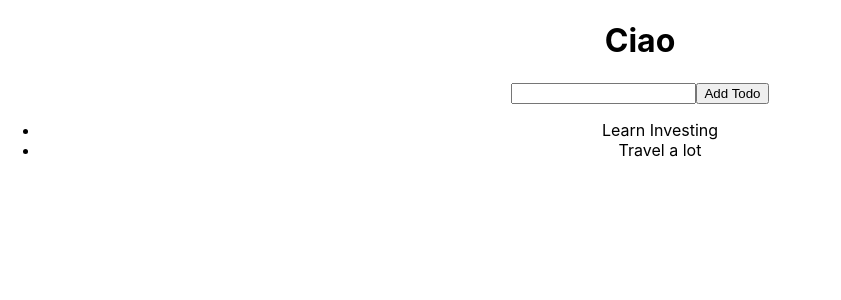
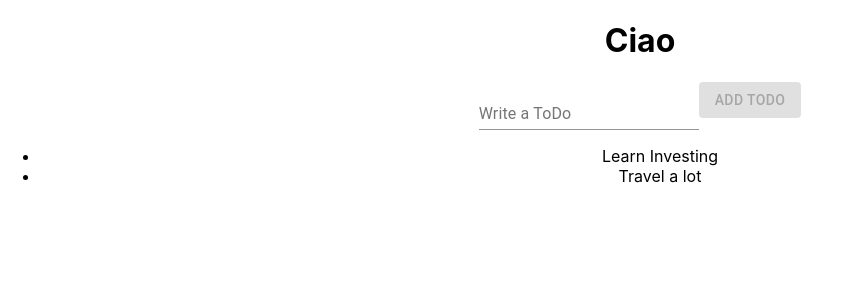
Before and after one commit to DevinP6lluste/ToDo-App, a React (Create React App) app: page / in a window 1280 px wide. Shown: the top 300 px of the page, without its empty margins (0-841 px from the left). Built offline with nearby package versions, Linux system fonts and the light colour scheme.

Commit message:
New icon, from control and todo component

```diff
--- a/package.json
+++ b/package.json
@@ -3,6 +3,7 @@
   "version": "0.1.0",
   "private": true,
   "dependencies": {
+    "@material-ui/core": "^4.11.0",
     "@testing-library/jest-dom": "^5.11.5",
     "@testing-library/react": "^11.1.0",
     "@testing-library/user-event": "^12.1.10",
--- a/src/App.js
+++ b/src/App.js
@@ -1,5 +1,7 @@
 import './App.css';
+import Todo from './Todo';
 import React, { useState } from 'react';
+import { Button, FormControl, Input, InputLabel } from '@material-ui/core';
 
 function App() {
   const [todos, setTodos] = useState(['Learn Investing', 'Travel a lot']);
@@ -15,13 +17,17 @@
     <div className="App">
      <h1>Ciao</h1>
      <form>
-      <input value={input} onChange={event => setInput(event.target.value)} />
-      <button type="submit" onClick={addTodo}>Add Todo</button>
+
+      <FormControl>
+          <InputLabel>Write a ToDo</InputLabel>
+          <Input value={input} onChange={event => setInput(event.target.value)}/>
+      </FormControl>
+      <Button disabled={!input} type="submit" onClick={addTodo} variant="contained" color="primary">Add ToDo</Button>
      </form>
 
      <ul>
        {todos.map(todo => (
-         <li>{todo}</li>
+         <Todo text={todo}/>
        ))}
      </ul>
     </div>
--- /dev/null
+++ b/src/Todo.js
@@ -0,0 +1,11 @@
+import React from 'react'
+
+function Todo(props) {
+    return (
+        <div>
+            <li>{props.text}</li>
+        </div>
+    )
+}
+
+export default Todo
```
Also changed, not shown: 2 other files (tests, documents, lock files or other folders).
